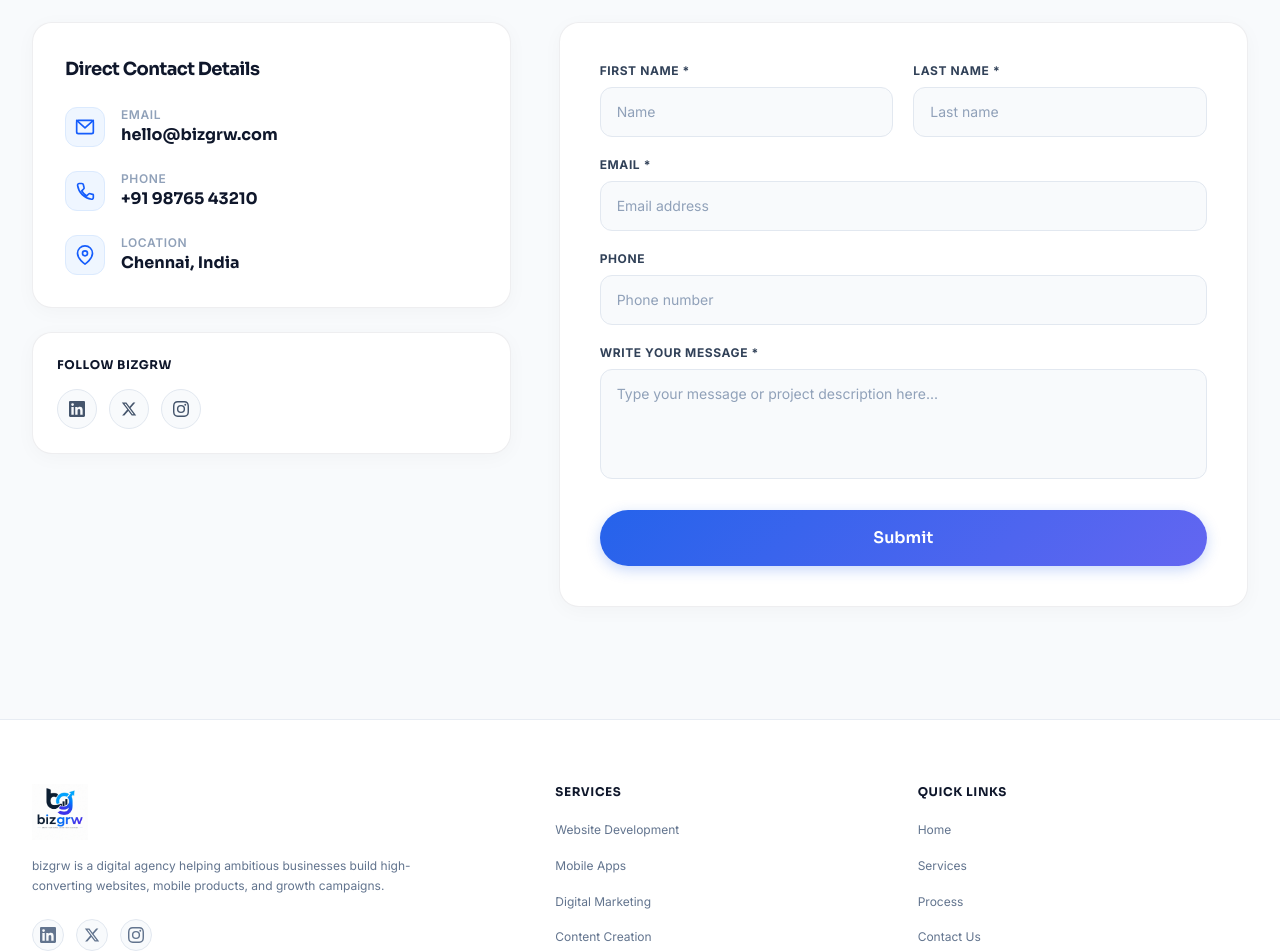
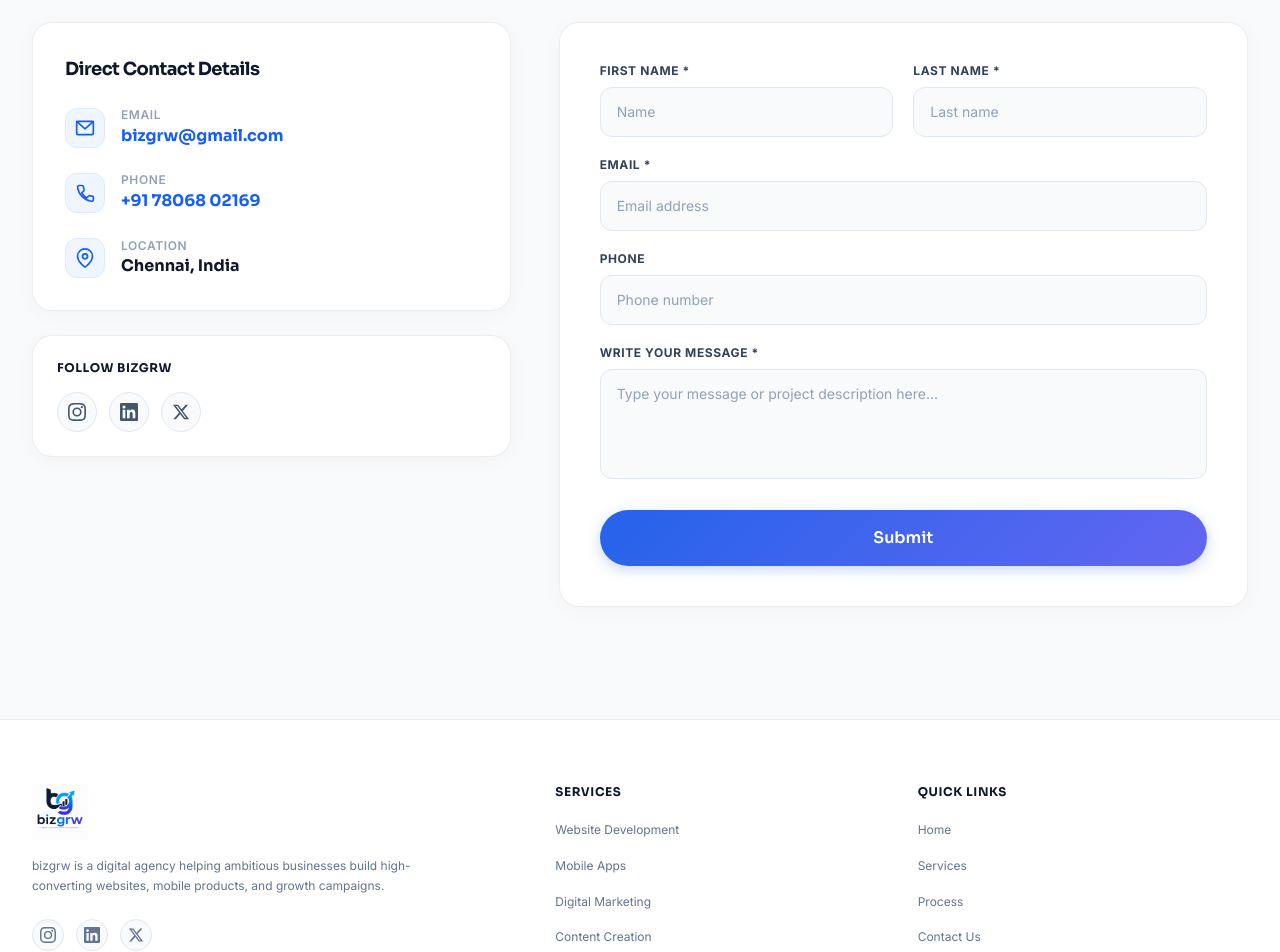
Before and after one commit to Dharsan15/bizzgroww-landingpage, a React (Vite) app: page / in a window 1280 px wide. Shown: the part 3920-4872 px from the top of the page. Built offline with nearby package versions, Linux system fonts and the light colour scheme.

Commit message:
added social

```diff
--- a/src/components/Contact.jsx
+++ b/src/components/Contact.jsx
@@ -3,7 +3,8 @@ import { useState } from 'react'
 const contactInfo = [
   {
     label: 'Email',
-    value: 'hello@bizgrw.com',
+    value: 'bizgrw@gmail.com',
+    href: 'mailto:bizgrw@gmail.com',
     icon: (
       <svg width="20" height="20" viewBox="0 0 24 24" fill="none" stroke="currentColor" strokeWidth="2" strokeLinecap="round" strokeLinejoin="round">
         <rect x="2" y="4" width="20" height="16" rx="2" />
@@ -13,7 +14,8 @@ const contactInfo = [
   },
   {
     label: 'Phone',
-    value: '+91 98765 43210',
+    value: '+91 78068 02169',
+    href: 'tel:+917806802169',
     icon: (
       <svg width="20" height="20" viewBox="0 0 24 24" fill="none" stroke="currentColor" strokeWidth="2" strokeLinecap="round" strokeLinejoin="round">
         <path d="M22 16.92v3a2 2 0 01-2.18 2A19.79 19.79 0 013.09 5.18 2 2 0 015.11 3h3a2 2 0 012 1.72c.127.96.361 1.903.7 2.81a2 2 0 01-.45 2.11L8.09 11.91a16 16 0 006 6l2.27-2.27a2 2 0 012.11-.45c.907.339 1.85.573 2.81.7A2 2 0 0122 16.92z" />
@@ -23,6 +25,7 @@ const contactInfo = [
   {
     label: 'Location',
     value: 'Chennai, India',
+    href: '#',
     icon: (
       <svg width="20" height="20" viewBox="0 0 24 24" fill="none" stroke="currentColor" strokeWidth="2" strokeLinecap="round" strokeLinejoin="round">
         <path d="M21 10c0 7-9 13-9 13s-9-6-9-13a9 9 0 0118 0z" />
@@ -34,26 +37,29 @@ const contactInfo = [
 
 const socials = [
   {
+    name: 'Instagram',
+    href: 'https://www.instagram.com/bizgrw?stkn=MWdhMnk1dTEzb3Fnaw==',
+    icon: (
+      <svg width="18" height="18" viewBox="0 0 24 24" fill="currentColor">
+        <path d="M12 2.163c3.204 0 3.584.012 4.85.07 3.252.148 4.771 1.691 4.919 4.919.058 1.265.069 1.645.069 4.849 0 3.205-.012 3.584-.069 4.849-.149 3.225-1.664 4.771-4.919 4.919-1.266.058-1.644.07-4.85.07-3.204 0-3.584-.012-4.849-.07-3.26-.149-4.771-1.699-4.919-4.92-.058-1.265-.07-1.644-.07-4.849 0-3.204.013-3.583.07-4.849.149-3.227 1.664-4.771 4.919-4.919 1.266-.057 1.645-.069 4.849-.069zM12 0C8.741 0 8.333.014 7.053.072 2.695.272.273 2.69.073 7.052.014 8.333 0 8.741 0 12c0 3.259.014 3.668.072 4.948.2 4.358 2.618 6.78 6.98 6.98C8.333 23.986 8.741 24 12 24c3.259 0 3.668-.014 4.948-.072 4.354-.2 6.782-2.618 6.979-6.98.059-1.28.073-1.689.073-4.948 0-3.259-.014-3.667-.072-4.947-.196-4.354-2.617-6.78-6.979-6.98C15.668.014 15.259 0 12 0zm0 5.838a6.162 6.162 0 100 12.324 6.162 6.162 0 000-12.324zM12 16a4 4 0 110-8 4 4 0 010 8zm6.406-11.845a1.44 1.44 0 100 2.881 1.44 1.44 0 000-2.881z" />
+      </svg>
+    ),
+  },
+  {
     name: 'LinkedIn',
+    href: '#',
     icon: (
-      <svg width="16" height="16" viewBox="0 0 24 24" fill="currentColor">
+      <svg width="18" height="18" viewBox="0 0 24 24" fill="currentColor">
         <path d="M20.447 20.452h-3.554v-5.569c0-1.328-.027-3.037-1.852-3.037-1.853 0-2.136 1.445-2.136 2.939v5.667H9.351V9h3.414v1.561h.046c.477-.9 1.637-1.85 3.37-1.85 3.601 0 4.267 2.37 4.267 5.455v6.286zM5.337 7.433a2.062 2.062 0 01-2.063-2.065 2.064 2.064 0 112.063 2.065zm1.782 13.019H3.555V9h3.564v11.452zM22.225 0H1.771C.792 0 0 .774 0 1.729v20.542C0 23.227.792 24 1.771 24h20.451C23.2 24 24 23.227 24 22.271V1.729C24 .774 23.2 0 22.222 0h.003z" />
       </svg>
     ),
   },
   {
     name: 'X (Twitter)',
+    href: '#',
     icon: (
-      <svg width="16" height="16" viewBox="0 0 24 24" fill="currentColor">
+      <svg width="18" height="18" viewBox="0 0 24 24" fill="currentColor">
         <path d="M18.244 2.25h3.308l-7.227 8.26 8.502 11.24H16.17l-5.214-6.817L4.99 21.75H1.68l7.73-8.835L1.254 2.25H8.08l4.713 6.231zm-1.161 17.52h1.833L7.084 4.126H5.117z" />
-      </svg>
-    ),
-  },
-  {
-    name: 'Instagram',
-    icon: (
-      <svg width="16" height="16" viewBox="0 0 24 24" fill="currentColor">
-        <path d="M12 2.163c3.204 0 3.584.012 4.85.07 3.252.148 4.771 1.691 4.919 4.919.058 1.265.069 1.645.069 4.849 0 3.205-.012 3.584-.069 4.849-.149 3.225-1.664 4.771-4.919 4.919-1.266.058-1.644.07-4.85.07-3.204 0-3.584-.012-4.849-.07-3.26-.149-4.771-1.699-4.919-4.92-.058-1.265-.07-1.644-.07-4.849 0-3.204.013-3.583.07-4.849.149-3.227 1.664-4.771 4.919-4.919 1.266-.057 1.645-.069 4.849-.069zM12 0C8.741 0 8.333.014 7.053.072 2.695.272.273 2.69.073 7.052.014 8.333 0 8.741 0 12c0 3.259.014 3.668.072 4.948.2 4.358 2.618 6.78 6.98 6.98C8.333 23.986 8.741 24 12 24c3.259 0 3.668-.014 4.948-.072 4.354-.2 6.782-2.618 6.979-6.98.059-1.28.073-1.689.073-4.948 0-3.259-.014-3.667-.072-4.947-.196-4.354-2.617-6.78-6.979-6.98C15.668.014 15.259 0 12 0zm0 5.838a6.162 6.162 0 100 12.324 6.162 6.162 0 000-12.324zM12 16a4 4 0 110-8 4 4 0 010 8zm6.406-11.845a1.44 1.44 0 100 2.881 1.44 1.44 0 000-2.881z" />
       </svg>
     ),
   },
@@ -108,9 +114,18 @@ export default function Contact() {
                       <p className="font-body text-xs font-semibold text-slate-400 uppercase tracking-wider">
                         {info.label}
                       </p>
-                      <p className="font-display font-bold text-slate-900 text-sm sm:text-base">
-                        {info.value}
-                      </p>
+                      {info.href !== '#' ? (
+                        <a
+                          href={info.href}
+                          className="font-display font-bold text-blue-600 hover:underline text-sm sm:text-base"
+                        >
+                          {info.value}
+                        </a>
+                      ) : (
+                        <p className="font-display font-bold text-slate-900 text-sm sm:text-base">
+                          {info.value}
+                        </p>
+                      )}
                     </div>
                   </div>
                 ))}
@@ -126,7 +141,9 @@ export default function Contact() {
                 {socials.map((s, i) => (
                   <a
                     key={i}
-                    href="#"
+                    href={s.href}
+                    target={s.href !== '#' ? '_blank' : '_self'}
+                    rel="noopener noreferrer"
                     aria-label={s.name}
                     className="w-10 h-10 rounded-full border border-slate-200 flex items-center justify-center text-slate-600 hover:border-blue-600 hover:text-blue-600 hover:bg-blue-50 transition-all bg-slate-50"
                   >
@@ -137,7 +154,7 @@ export default function Contact() {
             </div>
           </div>
 
-          {/* Right — Clean Form Matching Reference Design */}
+          {/* Right — Clean Form */}
           <form
             onSubmit={handleSubmit}
             className="lg:col-span-7 card-white p-8 sm:p-10 bg-white border border-slate-200/80 shadow-lg rounded-3xl"
--- a/src/components/Footer.jsx
+++ b/src/components/Footer.jsx
@@ -1,6 +1,16 @@
 const socials = [
   {
+    name: 'Instagram',
+    href: 'https://www.instagram.com/bizgrw?stkn=MWdhMnk1dTEzb3Fnaw==',
+    icon: (
+      <svg width="16" height="16" viewBox="0 0 24 24" fill="currentColor">
+        <path d="M12 2.163c3.204 0 3.584.012 4.85.07 3.252.148 4.771 1.691 4.919 4.919.058 1.265.069 1.645.069 4.849 0 3.205-.012 3.584-.069 4.849-.149 3.225-1.664 4.771-4.919 4.919-1.266.058-1.644.07-4.85.07-3.204 0-3.584-.012-4.849-.07-3.26-.149-4.771-1.699-4.919-4.92-.058-1.265-.07-1.644-.07-4.849 0-3.204.013-3.583.07-4.849.149-3.227 1.664-4.771 4.919-4.919 1.266-.057 1.645-.069 4.849-.069zM12 0C8.741 0 8.333.014 7.053.072 2.695.272.273 2.69.073 7.052.014 8.333 0 8.741 0 12c0 3.259.014 3.668.072 4.948.2 4.358 2.618 6.78 6.98 6.98C8.333 23.986 8.741 24 12 24c3.259 0 3.668-.014 4.948-.072 4.354-.2 6.782-2.618 6.979-6.98.059-1.28.073-1.689.073-4.948 0-3.259-.014-3.667-.072-4.947-.196-4.354-2.617-6.78-6.979-6.98C15.668.014 15.259 0 12 0zm0 5.838a6.162 6.162 0 100 12.324 6.162 6.162 0 000-12.324zM12 16a4 4 0 110-8 4 4 0 010 8zm6.406-11.845a1.44 1.44 0 100 2.881 1.44 1.44 0 000-2.881z" />
+      </svg>
+    ),
+  },
+  {
     name: 'LinkedIn',
+    href: '#',
     icon: (
       <svg width="16" height="16" viewBox="0 0 24 24" fill="currentColor">
         <path d="M20.447 20.452h-3.554v-5.569c0-1.328-.027-3.037-1.852-3.037-1.853 0-2.136 1.445-2.136 2.939v5.667H9.351V9h3.414v1.561h.046c.477-.9 1.637-1.85 3.37-1.85 3.601 0 4.267 2.37 4.267 5.455v6.286zM5.337 7.433a2.062 2.062 0 01-2.063-2.065 2.064 2.064 0 112.063 2.065zm1.782 13.019H3.555V9h3.564v11.452zM22.225 0H1.771C.792 0 0 .774 0 1.729v20.542C0 23.227.792 24 1.771 24h20.451C23.2 24 24 23.227 24 22.271V1.729C24 .774 23.2 0 22.222 0h.003z" />
@@ -9,17 +19,10 @@ const socials = [
   },
   {
     name: 'X (Twitter)',
+    href: '#',
     icon: (
       <svg width="16" height="16" viewBox="0 0 24 24" fill="currentColor">
         <path d="M18.244 2.25h3.308l-7.227 8.26 8.502 11.24H16.17l-5.214-6.817L4.99 21.75H1.68l7.73-8.835L1.254 2.25H8.08l4.713 6.231zm-1.161 17.52h1.833L7.084 4.126H5.117z" />
-      </svg>
-    ),
-  },
-  {
-    name: 'Instagram',
-    icon: (
-      <svg width="16" height="16" viewBox="0 0 24 24" fill="currentColor">
-        <path d="M12 2.163c3.204 0 3.584.012 4.85.07 3.252.148 4.771 1.691 4.919 4.919.058 1.265.069 1.645.069 4.849 0 3.205-.012 3.584-.069 4.849-.149 3.225-1.664 4.771-4.919 4.919-1.266.058-1.644.07-4.85.07-3.204 0-3.584-.012-4.849-.07-3.26-.149-4.771-1.699-4.919-4.92-.058-1.265-.07-1.644-.07-4.849 0-3.204.013-3.583.07-4.849.149-3.227 1.664-4.771 4.919-4.919 1.266-.057 1.645-.069 4.849-.069zM12 0C8.741 0 8.333.014 7.053.072 2.695.272.273 2.69.073 7.052.014 8.333 0 8.741 0 12c0 3.259.014 3.668.072 4.948.2 4.358 2.618 6.78 6.98 6.98C8.333 23.986 8.741 24 12 24c3.259 0 3.668-.014 4.948-.072 4.354-.2 6.782-2.618 6.979-6.98.059-1.28.073-1.689.073-4.948 0-3.259-.014-3.667-.072-4.947-.196-4.354-2.617-6.78-6.979-6.98C15.668.014 15.259 0 12 0zm0 5.838a6.162 6.162 0 100 12.324 6.162 6.162 0 000-12.324zM12 16a4 4 0 110-8 4 4 0 010 8zm6.406-11.845a1.44 1.44 0 100 2.881 1.44 1.44 0 000-2.881z" />
       </svg>
     ),
   },
@@ -71,7 +74,9 @@ export default function Footer() {
               {socials.map((s, i) => (
                 <a
                   key={i}
-                  href="#"
+                  href={s.href}
+                  target={s.href !== '#' ? '_blank' : '_self'}
+                  rel="noopener noreferrer"
                   aria-label={s.name}
                   className="w-8 h-8 rounded-full bg-slate-50 border border-slate-200 flex items-center justify-center text-slate-500 hover:border-blue-600 hover:text-blue-600 hover:bg-blue-50 transition-all text-xs"
                 >
```
